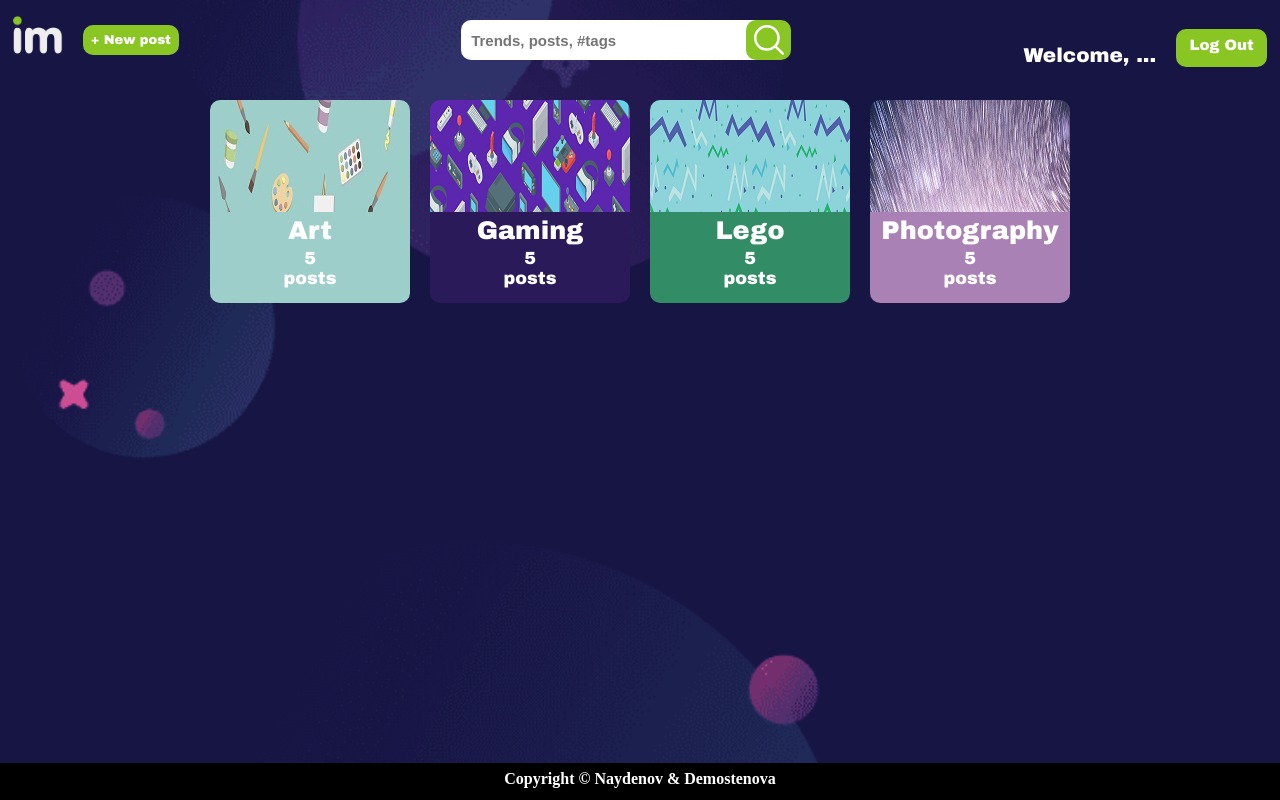
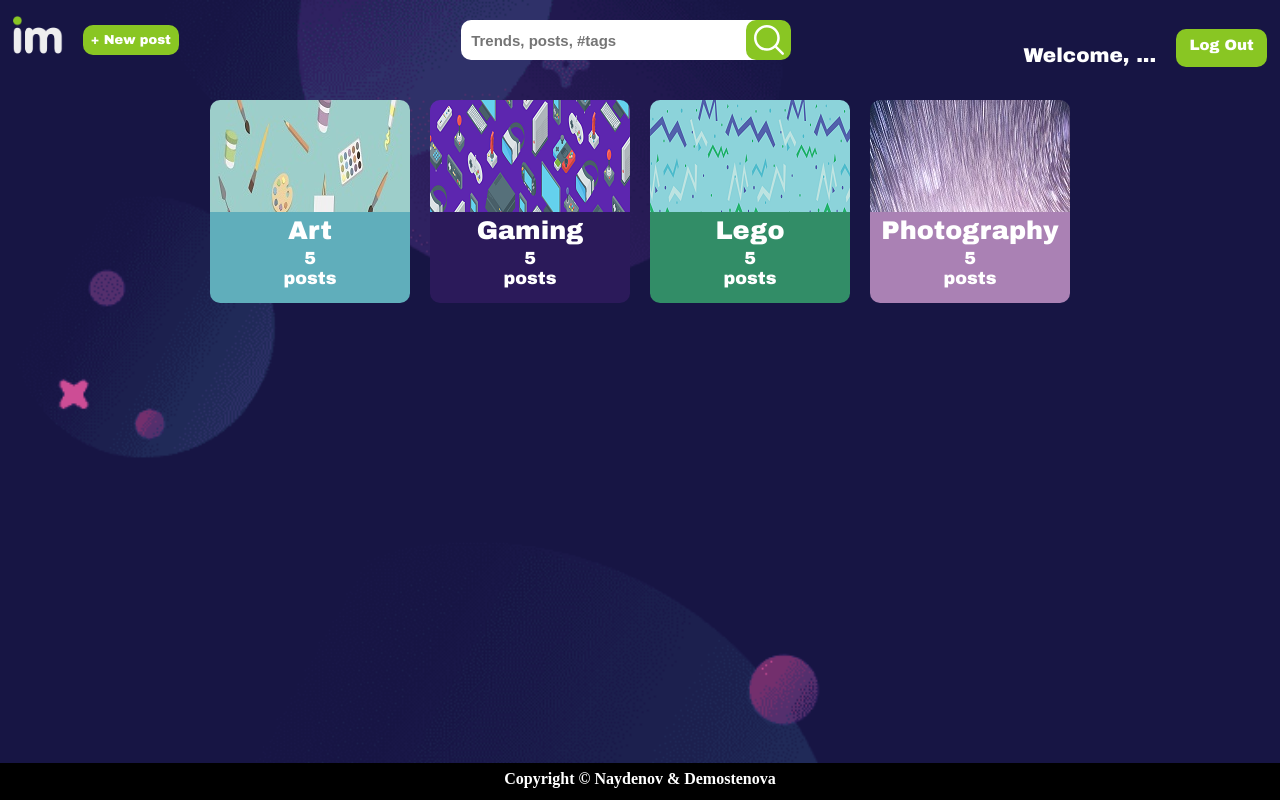
Before and after one commit to Team-3-Telerik-Academy/Forum-Application, a React (Vite) app in the folder Forum/: page /home in a window 1280 px wide. Built offline with nearby package versions, Linux system fonts and the light colour scheme.

Commit message:
Add Category css change.

```diff
--- a/Forum/src/Components/Home/Home.jsx
+++ b/Forum/src/Components/Home/Home.jsx
@@ -16,7 +16,7 @@ const Home = () => {
             name={"Art"}
             posts={5}
             image={"/src/Images/art.jpg"}
-            color={"#9DCEC9"}
+            color={"#60AEBB"}
           />
           <Category
             name={"Gaming"}
```
Also changed, not shown: Forum/src/Components/Category/Category.jsx (+7 -5 lines).
